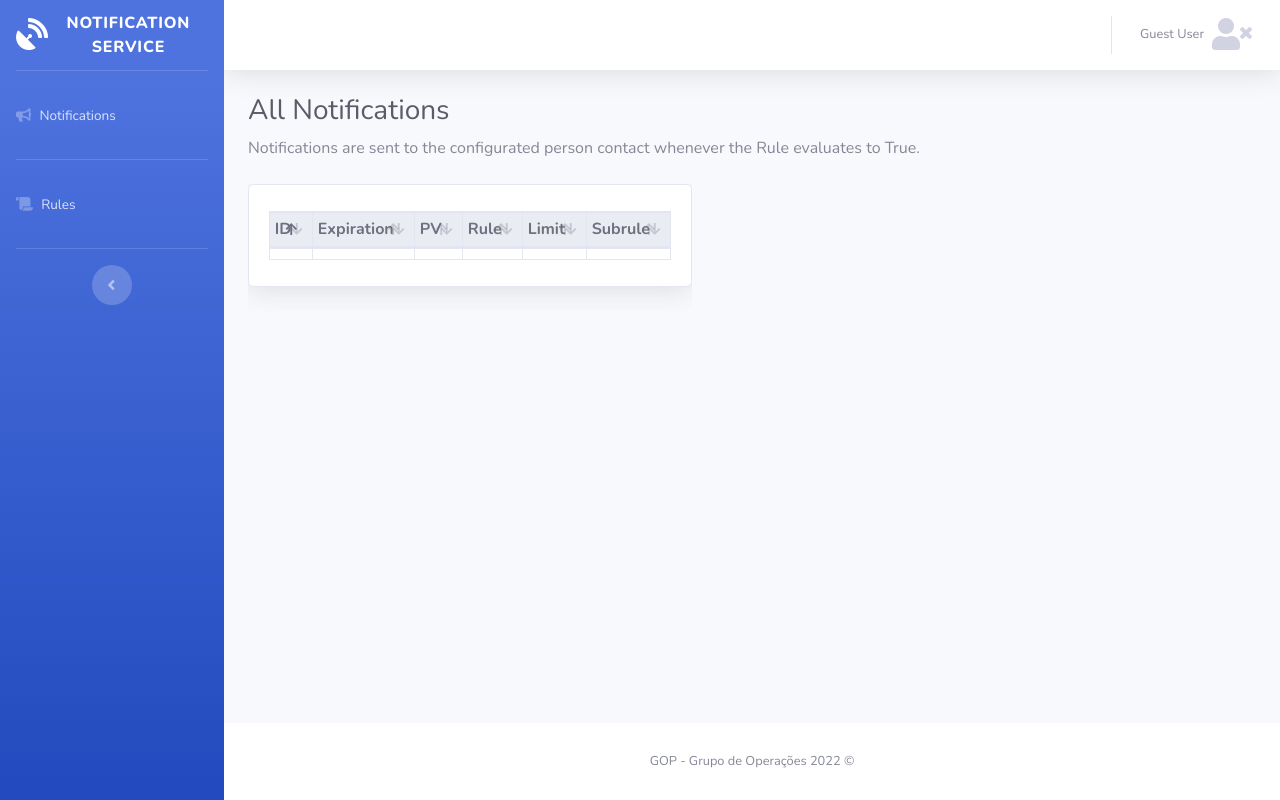
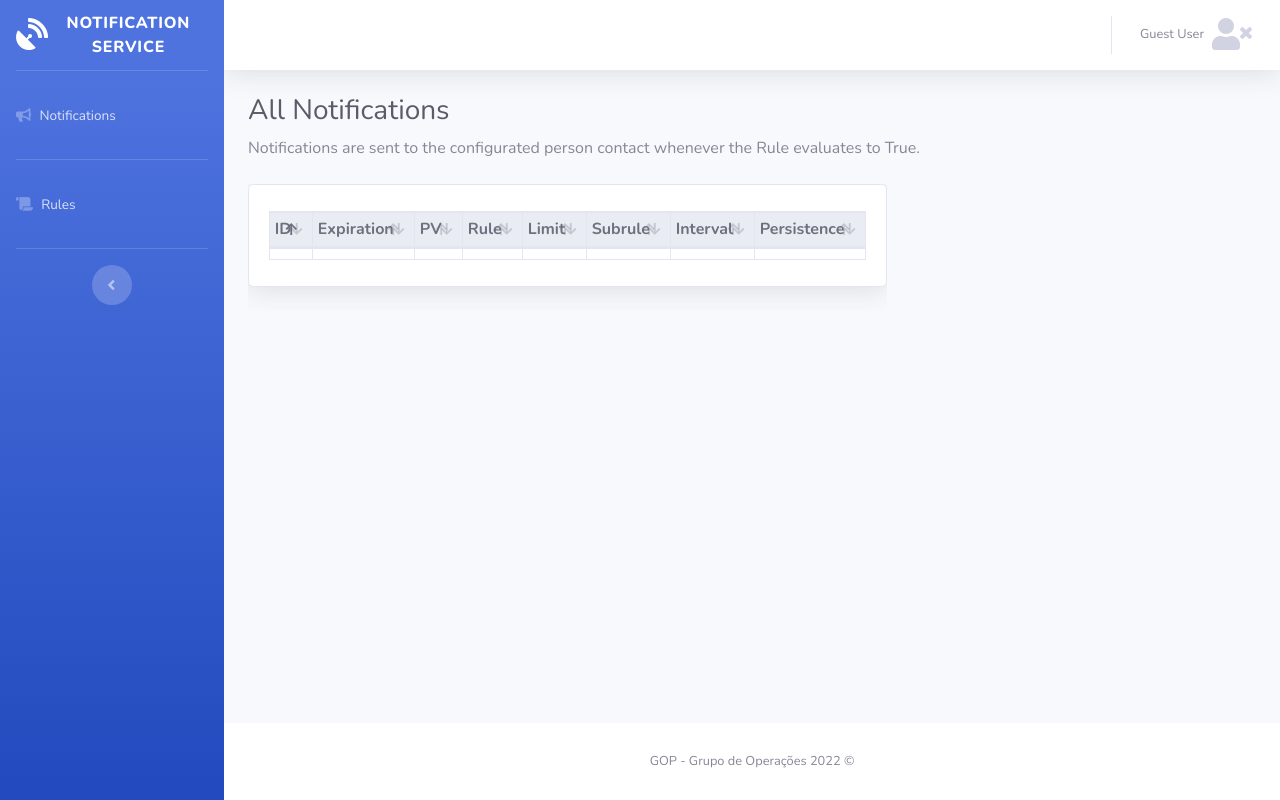
Before and after one commit to ronecastro/sms_service, a Python web app: template client/app/templates/notifications.html in a window 1280 px wide. Run offline with Jinja, Linux system fonts and the light colour scheme; the template is opened without the code that fills it: most values are stand-ins (such as "Sample title", 1, 10 or a date in 2020); lists and menus that the app fills with data are empty; some libraries are stand-ins or nearby versions.

```diff
--- a/client/app/routes.py
+++ b/client/app/routes.py
@@ -107,7 +107,8 @@ def register():
         return redirect(url_for('index'))
     form = RegistrationForm("0") # any argument to satisfy init function
     if form.validate_on_submit():
-        user = User(username=form.username.data, email=form.email.data, phone=form.phone.data)
+        phone=(form.phone.data).replace("-","").replace(" ","")
+        user = User(username=form.username.data, email=form.email.data, phone=phone)
         user.set_password(form.password.data)
         db.session.add(user)
         db.session.commit()
--- a/client/app/templates/notifications-add.html
+++ b/client/app/templates/notifications-add.html
@@ -146,6 +146,10 @@
             <button class="btn btn-primary btn-user" type="submit" value='add'
                 onClick="submitForm(this, 'add')" >Submit</button>
         </span>
+        <span>
+            <button class="btn btn-primary btn-user" type="cancel" name="action"
+                value="cancel" onclick="submitForm(this, 'cancel')">Cancel</button>
+        </span>
     </form>
 </div>
 
--- a/client/app/templates/notifications.html
+++ b/client/app/templates/notifications.html
@@ -22,6 +22,8 @@
                 var rule = row.insertCell(4);
                 var limit = row.insertCell(5);
                 var subrule = row.insertCell(6);
+                var interval = row.insertCell(7);
+                var persistence = row.insertCell(8);
             '{%else%}'
                 var id = row.insertCell(0)
                 var expiration = row.insertCell(1);
@@ -29,6 +31,8 @@
                 var rule = row.insertCell(3);
                 var limit = row.insertCell(4);
                 var subrule = row.insertCell(5);
+                var interval = row.insertCell(6);
+                var persistence = row.insertCell(7);
             '{%endif%}'
             var n = '{{notification.notification}}';
             obj = toJson(n);
@@ -41,9 +45,9 @@
                 select.innerHTML = "<td><input name='checkbox[]' class='cb' type='checkbox' \
                                     name='checkbox[]' value='{{notification.id}}' \
                                     id='{{notification.id}}'>{%if current_user.username=='admin'%}\
-                                    id = {{notification.id}}{%endif%}</td>";
+                                    {%endif%}</td>";
                 id.innerHTML = '{{notification.id}}';
-                //console.log(obj)
+                console.log(obj)
                 expiration.innerHTML = obj.expiration;
                 pv.innerHTML = obj.notificationCores[len-1].notificationCore0.pv;
                 rule.innerHTML = obj.notificationCores[len-1].notificationCore0.rule;
@@ -57,6 +61,8 @@
                     limit.innerHTML = 'L = ' + obj.notificationCores[0].notificationCore0.limit;
                 }
                 subrule.innerHTML = obj.notificationCores[0].notificationCore0.subrule;
+                interval.innerHTML = obj.interval;
+                persistence.innerHTML = obj.persistence;
                 '{%else%}'
                 id.innerHTML = '{{notification.id}}';
                 expiration.innerHTML = obj.expiration;
@@ -72,6 +78,8 @@
                     limit.innerHTML = 'L = ' + obj.notificationCores[0].notificationCore0.limit;
                 }
                 subrule.innerHTML = obj.notificationCores[0].notificationCore0.subrule;
+                interval.innerHTML = obj.interval;
+                persistence.innerHTML = obj.persistence;
                 '{%endif%}'
             }
             //se tamanho da array de notificações > 1
@@ -123,7 +131,7 @@
                     select.innerHTML = "<td><input name='checkbox[]' class='cb' type='checkbox' \
                                         name='checkbox[]' value='{{notification.id}}' \
                                         id='{{notification.id}}'>{%if current_user.username=='admin'%}\
-                                        id = {{notification.id}}{%endif%}</td>";
+                                        {%endif%}</td>";
                     id.innerHTML = '{{notification.id}}';
                     expiration.innerHTML = obj.expiration;
                     pv.innerHTML += obj.notificationCores[j][nC][nP] + '<br/>';
@@ -136,6 +144,8 @@
                         limit.innerHTML += 'L = ' + obj.notificationCores[j][nC][nLimit] + '<br/>';
                     }
                     subrule.innerHTML += obj.notificationCores[j][nC][nSubrule] + '<br/>';
+                    interval.innerHTML = obj.interval;
+                    persistence.innerHTML = obj.persistence;
                     '{%else%}'
                     id.innerHTML = '{{notification.id}}';
                     expiration.innerHTML = obj.expiration;
@@ -149,6 +159,8 @@
                         limit.innerHTML += 'L = ' + obj.notificationCores[j][nC][nLimit] + '<br/>';
                     }
                     subrule.innerHTML += obj.notificationCores[j][nC][nSubrule] + '<br/>';
+                    interval.innerHTML = obj.interval;
+                    persistence.innerHTML = obj.persistence;
                     '{%endif%}'
                 }
             }
@@ -173,12 +185,16 @@
                                 <th>Rule</th>
                                 <th>Limit</th>
                                 <th>Subrule</th>
+                                <th>Interval</th>
+                                <th>Persistence</th>
                             </tr>
                         </thead>
                         <tbody>
                             {% if current_user.is_authenticated %}
                             <td style="display:none"></td>
                             {%endif%}
+                            <td style="display:none"></td>
+                            <td style="display:none"></td>
                             <td style="display:none"></td>
                             <td style="display:none"></td>
                             <td style="display:none"></td>
```
Also changed, not shown: client/app/templates/register.html (+15 -2 lines), server/server.py (+20 -17 lines), client/app/__init__.py (line endings or trailing spaces), client/app/db/db/app.db, client/app/static/js/nService.js (line endings or trailing spaces), 1 other file.
